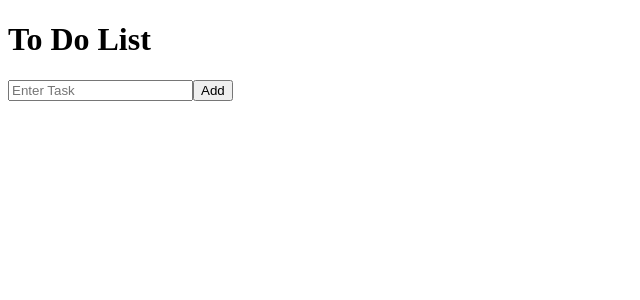
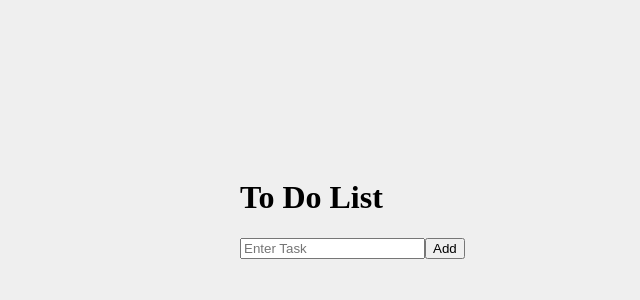
Before and after one commit to ejmorian/reactx, a React (Vite) app in the folder todolist/: page / in a window 1280 px wide. Shown: the top 300 px of the page, without its empty margins (0-640 px from the left). Built offline with nearby package versions, Linux system fonts and the light colour scheme.

Commit message:
Add styles, Add clear text Input

```diff
--- a/todolist/src/App.jsx
+++ b/todolist/src/App.jsx
@@ -3,6 +3,7 @@ import './App.css'
 import Task from './task'
 
 function App() {
+
 
   const [list, setList] = useState([])
   const [input, setInput] = useState('')
@@ -12,9 +13,9 @@ function App() {
   const checkTask = (id, done) => setList(list.map(item => item.id === id ? { ...item, complete: !done } : item))
 
   return (
-    <div>
+    <div className='to-do'>
       <h1>To Do List</h1>
-      <input type='text' placeholder='Enter Task' id='todolist' name='task' onChange={(e) => setInput(e.target.value)} />
+      <input type='text' placeholder='Enter Task' id='todolist' name='task' onClick={(e) => { e.target.value = '' }} onChange={(e) => setInput(e.target.value)} />
       <button onClick={addTask}>Add</button>
       <ol>
         {list.map((task) => <Task key={task.id} id={task.id} task={task.name} delete={deleteTask} check={checkTask} complete={task.complete} />)}
--- a/todolist/src/index.css
+++ b/todolist/src/index.css
@@ -1,3 +1,33 @@
-.completed {
-  color: green;
+body {
+  height: 100dvh;
+  display: flex;
+  flex-direction: column;
+  align-items: center;
+  justify-content: center;
+  background-color: #EEEE;
 }
+
+#root {
+  min-height: 500px;
+  min-width: 800px;
+
+
+}
+
+.to-do-list {
+  max-width: 200px;
+  margin: 0 auto;
+}
+
+ol div {
+  display: flex;
+}
+
+ol {
+  padding-left: 20px;
+}
+
+ol button {
+  border: none;
+  background-color: transparent;
+}
```
